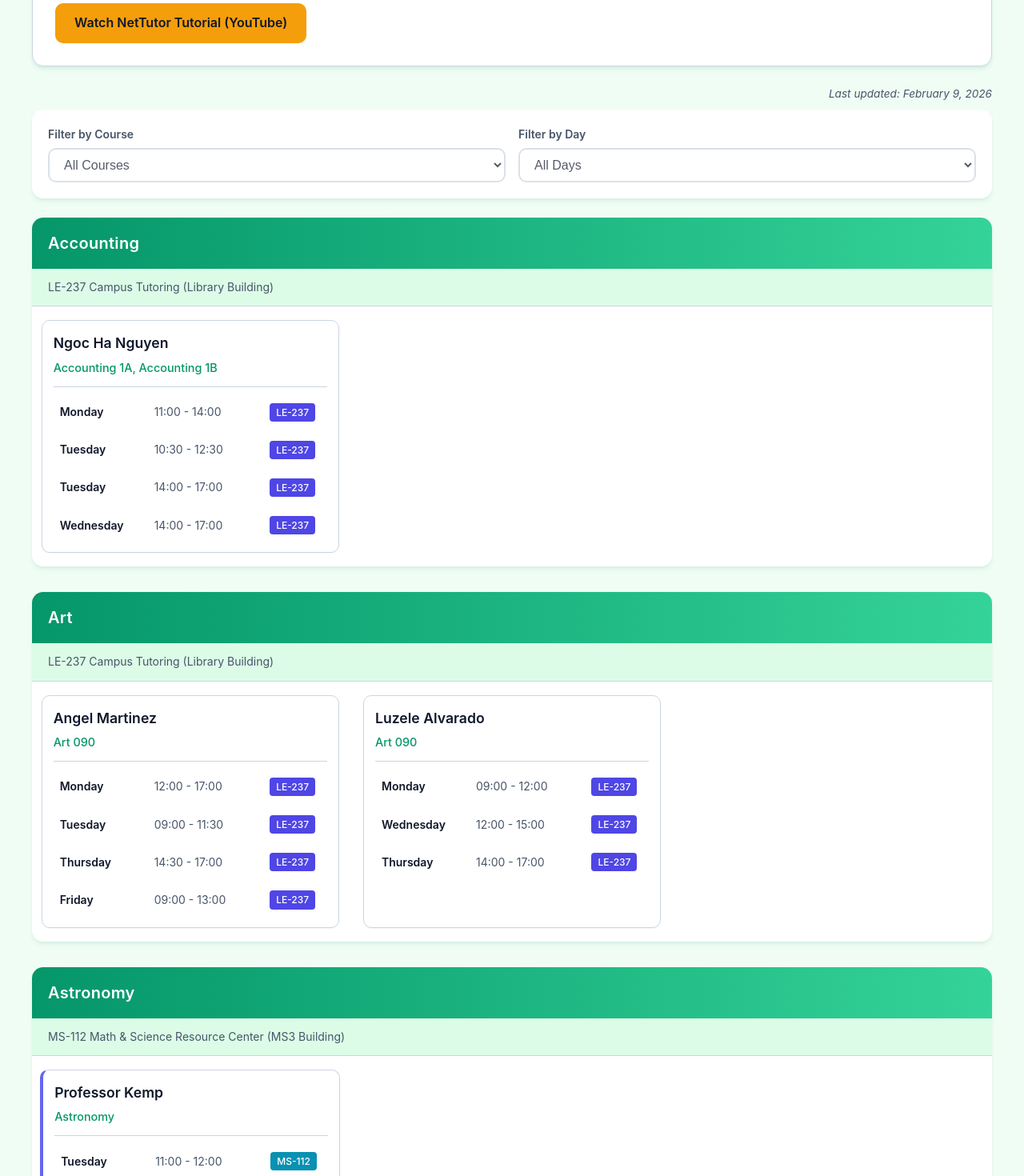
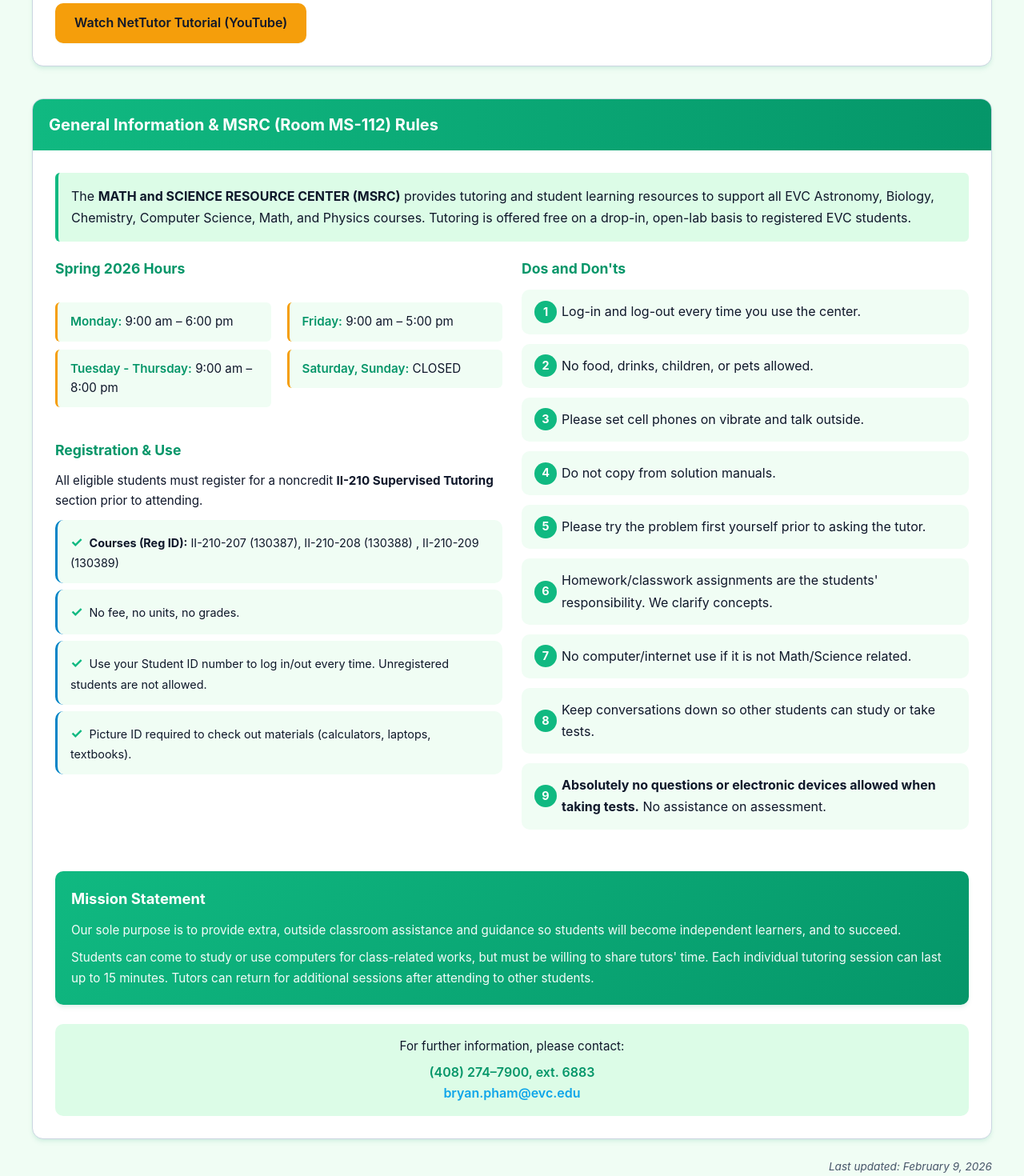
Before and after one commit to khainguyen21/EVC_Tutor_Schedule, a React (Vite) app: page / in a window 1280 px wide. Shown: the part 1200-2670 px from the top of the page at 80% size. Built offline with nearby package versions, Linux system fonts and the light colour scheme.

Commit message:
Added more information of Tutoring Center

```diff
--- a/src/App.tsx
+++ b/src/App.tsx
@@ -11,6 +11,7 @@ import Header from "./components/Header";
 import Footer from "./components/Footer";
 import InfoSection from "./components/InfoSection";
 import ScrollToTop from "./components/ScrollToTop";
+import TutoringRules from "./components/TutoringRules";
 
 const App = () => {
   const [tutors, setTutors] = useState<Tutor[]>([]);
@@ -103,7 +104,7 @@ const App = () => {
               fontSize: "1.1rem",
             }}
           >
-            🏫 On-Campus Locations
+            On-Campus Locations
           </h3>
           <p
             style={{
@@ -153,7 +154,7 @@ const App = () => {
               fontSize: "1.1rem",
             }}
           >
-            💻 NetTutor Online Tutoring
+            NetTutor Online Tutoring
           </h3>
           <p style={{ marginBottom: "16px", lineHeight: 1.7 }}>
             EVC students can access <strong>NetTutor</strong> for all subjects
@@ -195,6 +196,8 @@ const App = () => {
             </a>
           </p>
         </InfoSection>
+
+        <TutoringRules />
 
         <div>
           {lastUpdated && (
@@ -277,8 +280,8 @@ const App = () => {
         <section className="become-tutor-banner">
           <h2>Become an EVC Tutor</h2>
           <p>
-            Now hiring student tutors! Earn{" "}
-            <strong>$18.00/hour</strong> while helping fellow students.
+            Now hiring student tutors! Earn <strong>$18.00/hour</strong> while
+            helping fellow students.
           </p>
           <Link to="/become-a-tutor" className="become-tutor-banner__link">
             Learn More & Apply →
--- /dev/null
+++ b/src/components/TutoringRules.tsx
@@ -0,0 +1,165 @@
+import InfoSection from "./InfoSection";
+
+const TutoringRules = () => {
+  return (
+    <InfoSection
+      title="General Information & MSRC (Room MS-112) Rules"
+      intro={
+        <>
+          The <strong>MATH and SCIENCE RESOURCE CENTER (MSRC)</strong> provides
+          tutoring and student learning resources to support all EVC Astronomy,
+          Biology, Chemistry, Computer Science, Math, and Physics courses.
+          Tutoring is offered free on a drop-in, open-lab basis to registered
+          EVC students.
+        </>
+      }
+    >
+      <div className="rules-grid" style={{ display: "grid", gap: "24px" }}>
+        <div className="rules-column">
+          <h3
+            style={{
+              color: "var(--primary-color)",
+              margin: "0 0 12px 0",
+              fontSize: "1.1rem",
+            }}
+          >
+            Spring 2026 Hours
+          </h3>
+
+          <ul className="info-section__list">
+            <li className="info-section__list-item">
+              <strong>Monday:</strong> 9:00 am – 6:00 pm
+            </li>
+            <li className="info-section__list-item">
+              <strong>Tuesday - Thursday:</strong> 9:00 am – 8:00 pm
+            </li>
+            <li className="info-section__list-item">
+              <strong>Friday:</strong> 9:00 am – 5:00 pm
+            </li>
+            <li className="info-section__list-item">
+              <strong>Saturday, Sunday:</strong> CLOSED
+            </li>
+          </ul>
+
+          <h3
+            style={{
+              color: "var(--primary-color)",
+              margin: "24px 0 12px 0",
+              fontSize: "1.1rem",
+            }}
+          >
+            Registration & Use
+          </h3>
+          <p
+            style={{
+              marginBottom: "12px",
+              lineHeight: 1.6,
+              fontSize: "0.95rem",
+            }}
+          >
+            All eligible students must register for a noncredit{" "}
+            <strong>II-210 Supervised Tutoring</strong> section prior to
+            attending.
+          </p>
+          <div className="requirement-card" style={{ marginBottom: "8px" }}>
+            <strong>Courses (Reg ID):</strong> II-210-207 (130387), II-210-208 (130388)
+            , II-210-209 (130389)
+          </div>
+          <div className="requirement-card" style={{ marginBottom: "8px" }}>
+            No fee, no units, no grades.
+          </div>
+          <div className="requirement-card" style={{ marginBottom: "8px" }}>
+            Use your Student ID number to log in/out every time. Unregistered
+            students are not allowed.
+          </div>
+          <div className="requirement-card" style={{ marginBottom: "8px" }}>
+            Picture ID required to check out materials (calculators, laptops,
+            textbooks).
+          </div>
+        </div>
+
+        <div className="rules-column">
+          <h3
+            style={{
+              color: "var(--primary-color)",
+              margin: "0 0 12px 0",
+              fontSize: "1.1rem",
+            }}
+          >
+            Dos and Don'ts
+          </h3>
+          <ol className="nettutor-steps" style={{ marginTop: 0 }}>
+            <li>Log-in and log-out every time you use the center.</li>
+            <li>No food, drinks, children, or pets allowed.</li>
+            <li>Please set cell phones on vibrate and talk outside.</li>
+            <li>Do not copy from solution manuals.</li>
+            <li>
+              Please try the problem first yourself prior to asking the tutor.
+            </li>
+            <li>
+              Homework/classwork assignments are the students' responsibility.
+              We clarify concepts.
+            </li>
+            <li>No computer/internet use if it is not Math/Science related.</li>
+            <li>
+              Keep conversations down so other students can study or take tests.
+            </li>
+            <li>
+              <strong>
+                Absolutely no questions or electronic devices allowed when
+                taking tests.
+              </strong>{" "}
+              No assistance on assessment.
+            </li>
+          </ol>
+        </div>
+      </div>
+
+      <div className="info-section__highlight" style={{ marginTop: "24px" }}>
+        <h3>Mission Statement</h3>
+        <p style={{ marginBottom: "8px" }}>
+          Our sole purpose is to provide extra, outside classroom assistance and
+          guidance so students will become independent learners, and to succeed.
+        </p>
+        <p>
+          Students can come to study or use computers for class-related works,
+          but must be willing to share tutors' time. Each individual tutoring
+          session can last up to 15 minutes. Tutors can return for additional
+          sessions after attending to other students.
+        </p>
+      </div>
+
+      <div
+        style={{
+          textAlign: "center",
+          marginTop: "24px",
+          padding: "16px",
+          backgroundColor: "var(--background-secondary)",
+          borderRadius: "var(--radius-md)",
+        }}
+      >
+        <p
+          style={{
+            fontSize: "0.95rem",
+            color: "var(--text-primary)",
+            marginBottom: "8px",
+          }}
+        >
+          For further information, please contact:
+        </p>
+        <p style={{ fontWeight: 600, color: "var(--primary-color)" }}>
+          (408) 274–7900, ext. 6883
+          <br />
+          <a
+            href="mailto:bryan.pham@evc.edu"
+            style={{ color: "var(--accent-blue)", textDecoration: "none" }}
+          >
+            bryan.pham@evc.edu
+          </a>
+        </p>
+      </div>
+    </InfoSection>
+  );
+};
+
+export default TutoringRules;
--- a/src/index.css
+++ b/src/index.css
@@ -1055,3 +1055,22 @@ body {
   transform: translateY(-2px);
   box-shadow: 0 4px 12px rgba(0, 0, 0, 0.2);
 }
+
+/* Rules Section Layout */
+.rules-grid {
+  display: grid;
+  grid-template-columns: 1fr;
+  gap: 24px;
+}
+
+@media (min-width: 768px) {
+  .rules-grid {
+    grid-template-columns: 1fr 1fr;
+    gap: 32px;
+  }
+}
+
+.rules-column {
+  display: flex;
+  flex-direction: column;
+}
```
